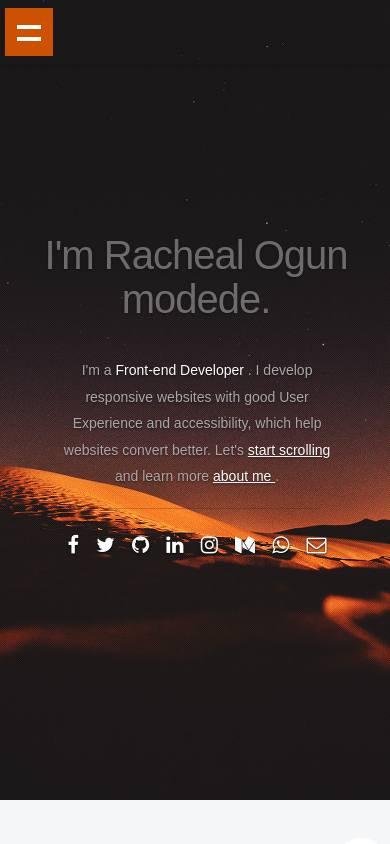
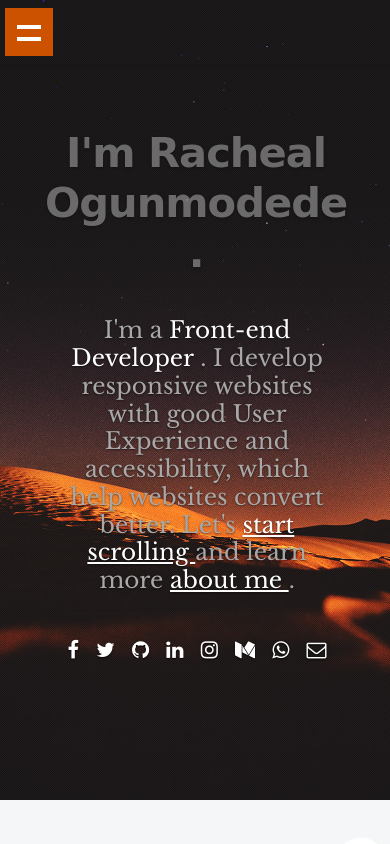
Before and after one commit to LaDonaAmor/hngi8-task-2, a plain HTML site: page index.html in a window 390 px wide. Shown: the top 844 px of the page. Drawn offline with nearby package versions, Linux system fonts and the light colour scheme; a web font is replaced by a local one.

Commit message:
Update media-queries.css

```diff
--- a/css/media-queries.css
+++ b/css/media-queries.css
@@ -4,7 +4,7 @@
    /* header styles
    ------------------------------------------------------------------ */
    header .banner-text h1 {
-   font: 80px/1.1em 'opensans-bold', sans-serif;
+   font: 80px/1.1em;
    letter-spacing: -1px;
    margin: 0 auto 12px auto;
    }
@@ -16,11 +16,11 @@
    ------------------------------------------------------------------ */
    header .banner { padding-bottom: 12px; }
    header .banner-text h1 {
-   font: 78px/1.1em 'opensans-bold', sans-serif;
+   font: 78px/1.1em;
    letter-spacing: -1px;
    }
    header .banner-text h3 {
-   font: 17px/1.9em 'librebaskerville-regular', serif;
+   font: 17px/1.9em;
    width: 80%;
    }
    header .banner-text hr {
@@ -29,7 +29,7 @@
    }
    /* nav-wrap */
    #nav-wrap {
-   font: 11px 'opensans-bold', sans-serif;
+   font: 11px;
    letter-spacing: 1.5px;
    }
    }
@@ -39,7 +39,7 @@
    /* mobile navigation
    -------------------------------------------------------------------- */
    #nav-wrap {
-   font: 12px 'opensans-bold', sans-serif;
+   font: 12px;
    background: transparent !important;
    letter-spacing: 1.5px;
    width: auto;
@@ -118,9 +118,12 @@
    padding-bottom: 12px;
    padding-top: 6px;
    }
-   header .banner-text h1 { font: 68px/1.1em 'opensans-bold', sans-serif; }
+   header .banner-text h1
+   {
+   font: 68px/1.1em ;
+   }
    header .banner-text h3 {
-   font: 16px/1.9em 'librebaskerville-regular', serif;
+   font: 16px/1.9em;
    width: 85%;
    }
    header .banner-text hr {
@@ -163,11 +166,11 @@
    -------------------------------------------------------------------- */
    header .banner { padding-top: 24px; }
    header .banner-text h1 {
-   font: 40px/1.1em 'opensans-bold', sans-serif;
+   font-size: 2.6rem;
    margin: 0 auto 24px auto;
    }
    header .banner-text h3 {
-   font: 14px/1.9em 'librebaskerville-regular', sans-serif;
+   font: 14px/1.9em;
    width: 90%;
    }
    /* header social links */
```
